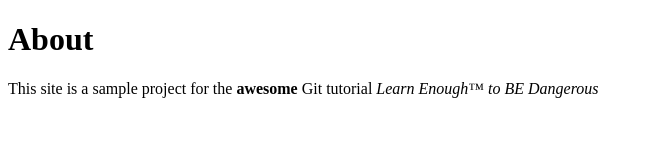
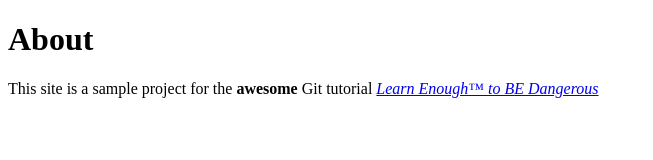
Before and after one commit to Kuttoh/website, a plain HTML site: page about.html in a window 1280 px wide. Shown: the whole page, without its empty margins (0-653 px from the left). Drawn offline with Linux system fonts and the light colour scheme.

Commit message:
Add link to tutorial title

```diff
--- a/about.html
+++ b/about.html
@@ -9,7 +9,7 @@
     <h1>About</h1>
     <p>
 	  This site is a sample project for the <strong>awesome</strong>
-	  Git tutorial <em>Learn Enough™ to BE Dangerous</em>
+	  Git tutorial <a href="https://www.learnenough.com/git-tutorial"><em>Learn Enough™ to BE Dangerous</em>
 	</p>
   </body>
 
```
